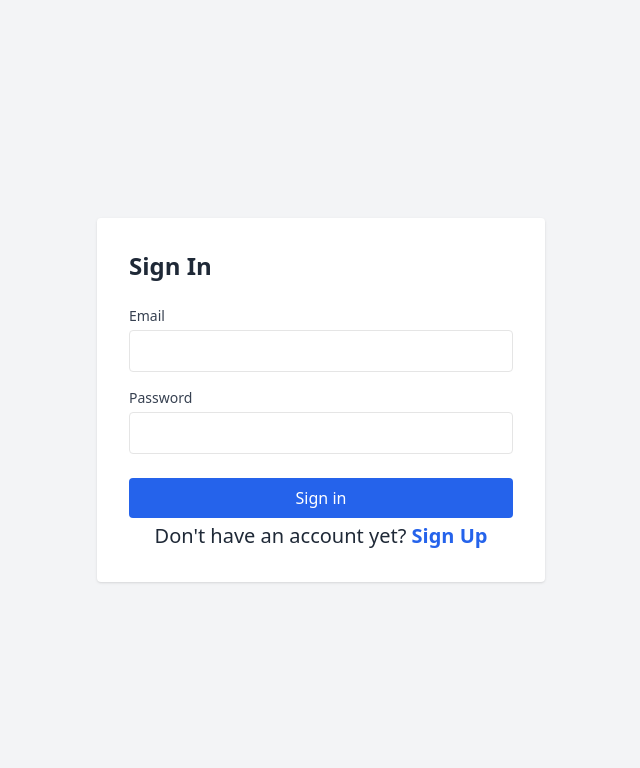
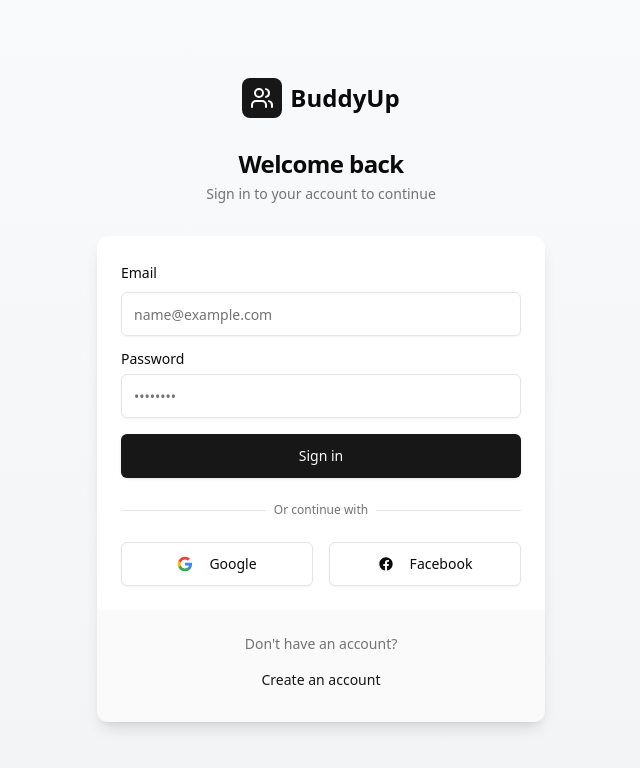
Before and after one commit to markbakos/buddyup, a Next.js app in the folder frontend/: page /auth/signin in a window 1280 px wide. Shown: the top 768 px of the page, without its empty margins (319-959 px from the left). Built offline with nearby package versions, Linux system fonts and the light colour scheme; no server answers.

Commit message:
reworked and redesigned sign in page

```diff
--- a/frontend/src/app/auth/signin/page.tsx
+++ b/frontend/src/app/auth/signin/page.tsx
@@ -3,6 +3,15 @@
 import React, {useEffect, useState} from "react"
 import {signIn, useSession} from "next-auth/react"
 import { useRouter } from "next/navigation"
+import Link from "next/link"
+
+import { Users } from "lucide-react"
+import { Button } from "@/components/ui/button"
+import { Input } from "@/components/ui/input"
+import { Label } from "@/components/ui/label"
+import { Card, CardContent, CardFooter } from "@/components/ui/card"
+import { Alert, AlertDescription } from "@/components/ui/alert"
+import { Separator } from "@/components/ui/separator"
 
 export default function SignInPage() {
     const router = useRouter()
@@ -38,45 +47,113 @@ export default function SignInPage() {
         }
     }, [session, router])
 
+    return (
+    <div className="min-h-screen flex flex-col items-center justify-center bg-gradient-to-b from-gray-50 to-gray-100 p-4">
+      <div className="w-full max-w-md">
+        <div className="text-center mb-8">
+          <Link href="/" className="inline-flex items-center gap-2">
+            <div className="bg-primary rounded-lg p-2">
+              <Users className="h-6 w-6 text-white" />
+            </div>
+            <span className="text-2xl font-bold">BuddyUp</span>
+          </Link>
+          <h1 className="mt-6 text-2xl font-bold tracking-tight">Welcome back</h1>
+          <p className="text-sm text-muted-foreground mt-1">Sign in to your account to continue</p>
+        </div>
 
-    return (
-        <div className="min-h-screen flex items-center justify-center bg-gray-100 text-gray-800">
-            <div className="w-full max-w-md p-8 bg-white rounded shadow">
-                <h1 className="text-2xl font-bold mb-6">Sign In</h1>
-                <form onSubmit={handleSubmit}>
-                    <div className="mb-4">
-                        <label htmlFor="email" className="block text-sm font-medium text-gray-700">
-                            Email
-                        </label>
-                        <input
+        <Card className="border-none shadow-lg">
+          <CardContent className="pt-6">
+            <form onSubmit={handleSubmit} className="space-y-4">
+              <div className="space-y-2">
+                <Label htmlFor="email">Email</Label>
+                <Input
                   id="email"
                   type="email"
                   value={email}
                   onChange={(e) => setEmail(e.target.value)}
-                            className="mt-1 p-2 border rounded w-full"
+                  placeholder="name@example.com"
                   required
+                  autoComplete="email"
+                  className="h-11"
                 />
               </div>
-                    <div className="mb-6">
-                        <label htmlFor="password" className="block text-sm font-medium text-gray-700">
-                            Password
-                        </label>
-                        <input
+
+              <div className="space-y-2">
+                <div className="flex">
+                  <Label htmlFor="password">Password</Label>
+                </div>
+                <Input
                   id="password"
                   type="password"
                   value={password}
                   onChange={(e) => setPassword(e.target.value)}
-                            className="mt-1 p-2 border rounded w-full"
+                  placeholder="••••••••"
                   required
+                  autoComplete="current-password"
+                  className="h-11"
                 />
               </div>
-                    {error && <p className="text-red-600 text-sm text-center my-2">{error}</p>}
-                    <button type="submit" disabled={loading}
-                            className="w-full py-2 px-4 bg-blue-600 text-white rounded cursor-pointer hover:bg-blue-700">
-                        {!loading ? "Sign in" : "Signing in"}
-                    </button>
-                    <p className="text-gray-800 text-center text-xl mt-1">Don't have an account yet?<a href="http://localhost:3000/register" className="text-blue-600 font-semibold cursor-pointer"> Sign Up</a></p>
+
+              {error && (
+                <Alert variant="destructive" className="py-2">
+                  <AlertDescription>{error}</AlertDescription>
+                </Alert>
+              )}
+
+              <Button type="submit" disabled={loading} className="w-full h-11 mt-2">
+                {loading ? "Signing in..." : "Sign in"}
+              </Button>
             </form>
+
+            <div className="relative my-6">
+              <div className="absolute inset-0 flex items-center">
+                <Separator />
+              </div>
+              <div className="relative flex justify-center">
+                <span className="bg-card px-2 text-xs text-muted-foreground">Or continue with</span>
+              </div>
+            </div>
+
+            <div className="grid grid-cols-2 gap-4">
+              <Button variant="outline" className="h-11">
+                <svg className="mr-2 h-4 w-4" viewBox="0 0 24 24">
+                  <path
+                    d="M22.56 12.25c0-.78-.07-1.53-.2-2.25H12v4.26h5.92c-.26 1.37-1.04 2.53-2.21 3.31v2.77h3.57c2.08-1.92 3.28-4.74 3.28-8.09z"
+                    fill="#4285F4"
+                  />
+                  <path
+                    d="M12 23c2.97 0 5.46-.98 7.28-2.66l-3.57-2.77c-.98.66-2.23 1.06-3.71 1.06-2.86 0-5.29-1.93-6.16-4.53H2.18v2.84C3.99 20.53 7.7 23 12 23z"
+                    fill="#34A853"
+                  />
+                  <path
+                    d="M5.84 14.09c-.22-.66-.35-1.36-.35-2.09s.13-1.43.35-2.09V7.07H2.18C1.43 8.55 1 10.22 1 12s.43 3.45 1.18 4.93l2.85-2.22.81-.62z"
+                    fill="#FBBC05"
+                  />
+                  <path
+                    d="M12 5.38c1.62 0 3.06.56 4.21 1.64l3.15-3.15C17.45 2.09 14.97 1 12 1 7.7 1 3.99 3.47 2.18 7.07l3.66 2.84c.87-2.6 3.3-4.53 6.16-4.53z"
+                    fill="#EA4335"
+                  />
+                  <path d="M1 1h22v22H1z" fill="none" />
+                </svg>
+                Google
+              </Button>
+              <Button variant="outline" className="h-11">
+                <svg className="mr-2 h-4 w-4" fill="currentColor" viewBox="0 0 24 24">
+                  <path d="M22 12c0-5.523-4.477-10-10-10S2 6.477 2 12c0 4.991 3.657 9.128 8.438 9.878v-6.987h-2.54V12h2.54V9.797c0-2.506 1.492-3.89 3.777-3.89 1.094 0 2.238.195 2.238.195v2.46h-1.26c-1.243 0-1.63.771-1.63 1.562V12h2.773l-.443 2.89h-2.33v6.988C18.343 21.128 22 16.991 22 12z" />
+                </svg>
+                Facebook
+              </Button>
+            </div>
+          </CardContent>
+          <CardFooter className="flex flex-col items-center justify-center p-6 bg-muted/50 gap-2 rounded-b-lg">
+            <p className="text-sm text-muted-foreground">Don't have an account?</p>
+            <Link href="/register">
+              <Button variant="link" className="p-0">
+                Create an account
+              </Button>
+            </Link>
+          </CardFooter>
+        </Card>
       </div>
     </div>
   )
```
Lines whose indentation alone changed are shown as unchanged.
